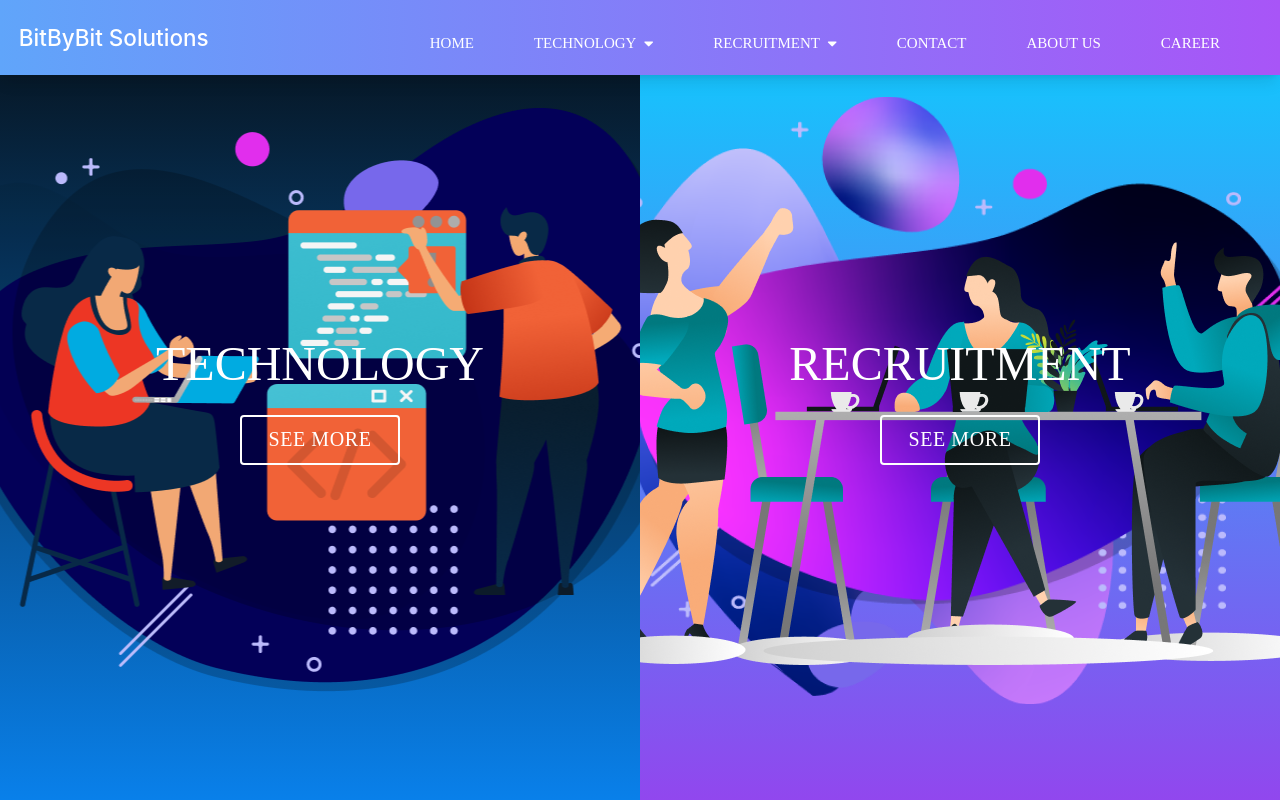
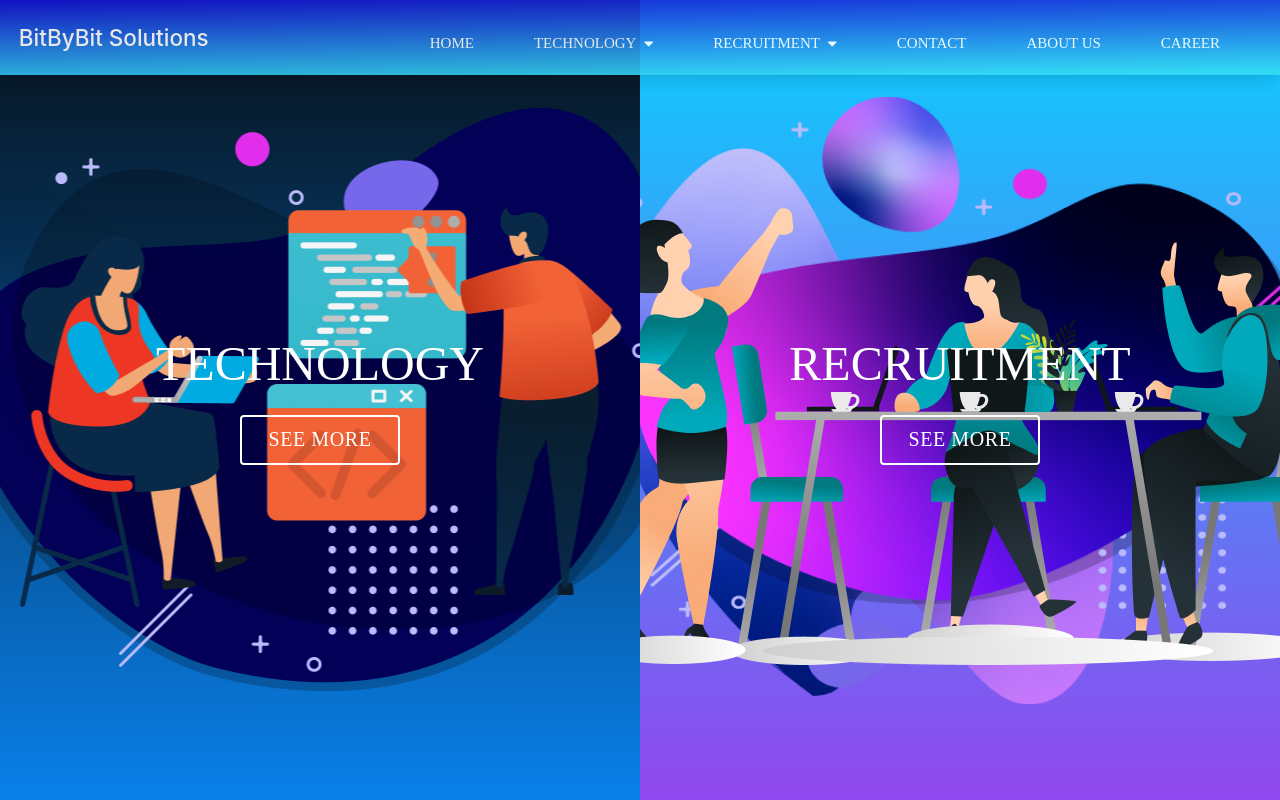
Before and after one commit to LatestB3website/New-B3-Website, a React (Create React App) app: page / in a window 1280 px wide. Built offline with nearby package versions, Linux system fonts and the light colour scheme; a web font is replaced by a local one; what google-maps-react would draw is missing.

Commit message:
MP(Header)

```diff
--- a/src/components/Header/header.js
+++ b/src/components/Header/header.js
@@ -44,7 +44,7 @@ function Header() {
 
   return (
     <>
-      <nav className=" bg-gradient-to-r from-blue-400 to-purple-500 to-b bg-opacity-90 h-20 flex justify-between items-center fixed z-10 top-0 w-full text-lg font-medium transition-all duration-300 shadow-lg">
+      <nav className=" navbar1 h-20 flex justify-between items-center fixed z-10 top-0 w-full text-lg font-medium transition-all duration-300 shadow-lg">
         <Link to="/" className="text-white ml-5 cursor-pointer font-montserrat no-underline text-2xl transform hover:scale-105 transition-transform duration-300" onClick={closeMobileMenu}>
           BitByBit Solutions
         </Link>
--- a/src/components/Header/header.scss
+++ b/src/components/Header/header.scss
@@ -8,7 +8,12 @@
   font-family: Montserrat;
   font-size: 1rem;
   transition: color 0.3s ease,
-  background-color 0.3s ease;
+    background-color 0.3s ease;
+}
+
+.navbar1 {
+  opacity: 90%;
+  background-image: linear-gradient(179.2deg, rgb(21, 21, 212) 0.9%, rgb(53, 220, 243) 95.5%);
 }
 
 .nav-link::after {
@@ -21,7 +26,7 @@
   right: 0;
   background: white;
   transition: width 0.3s ease,
-  background-color 0.3s ease;
+    background-color 0.3s ease;
 }
 
 .nav-link:hover::after {
```
